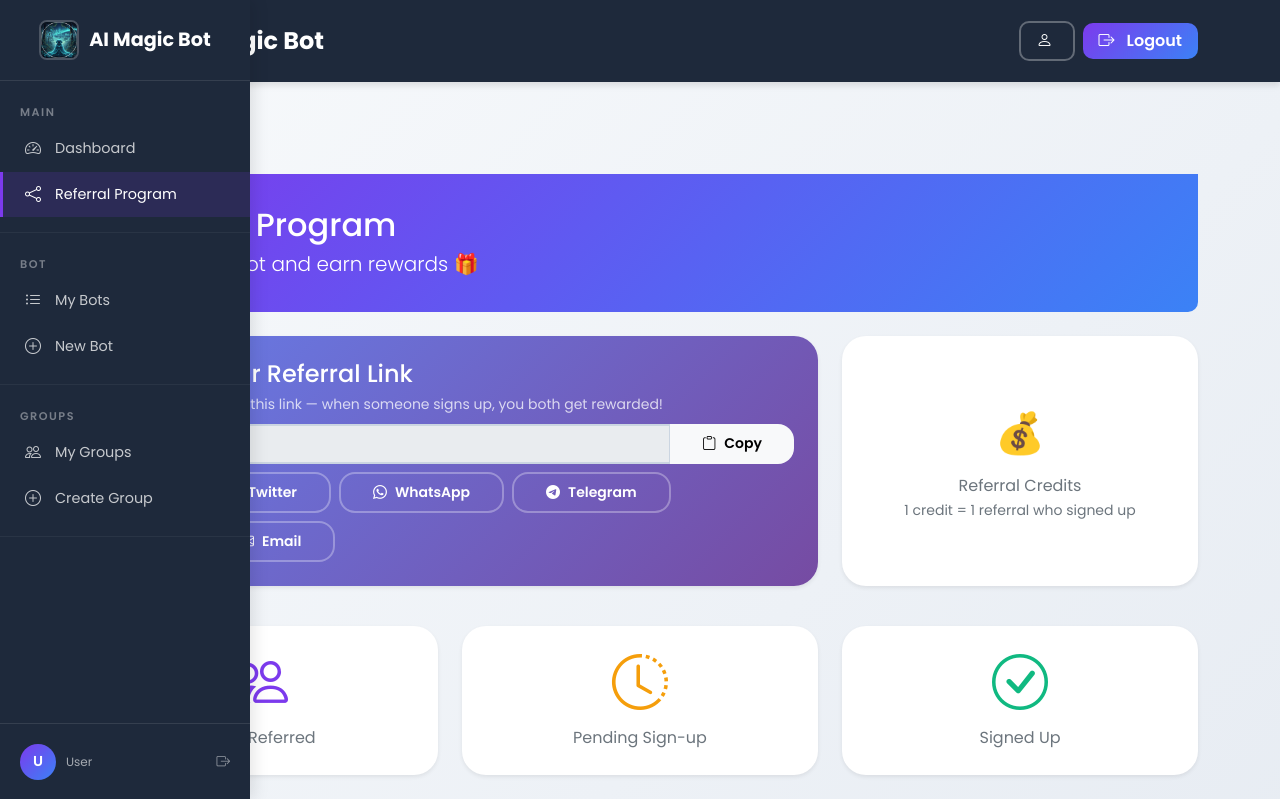
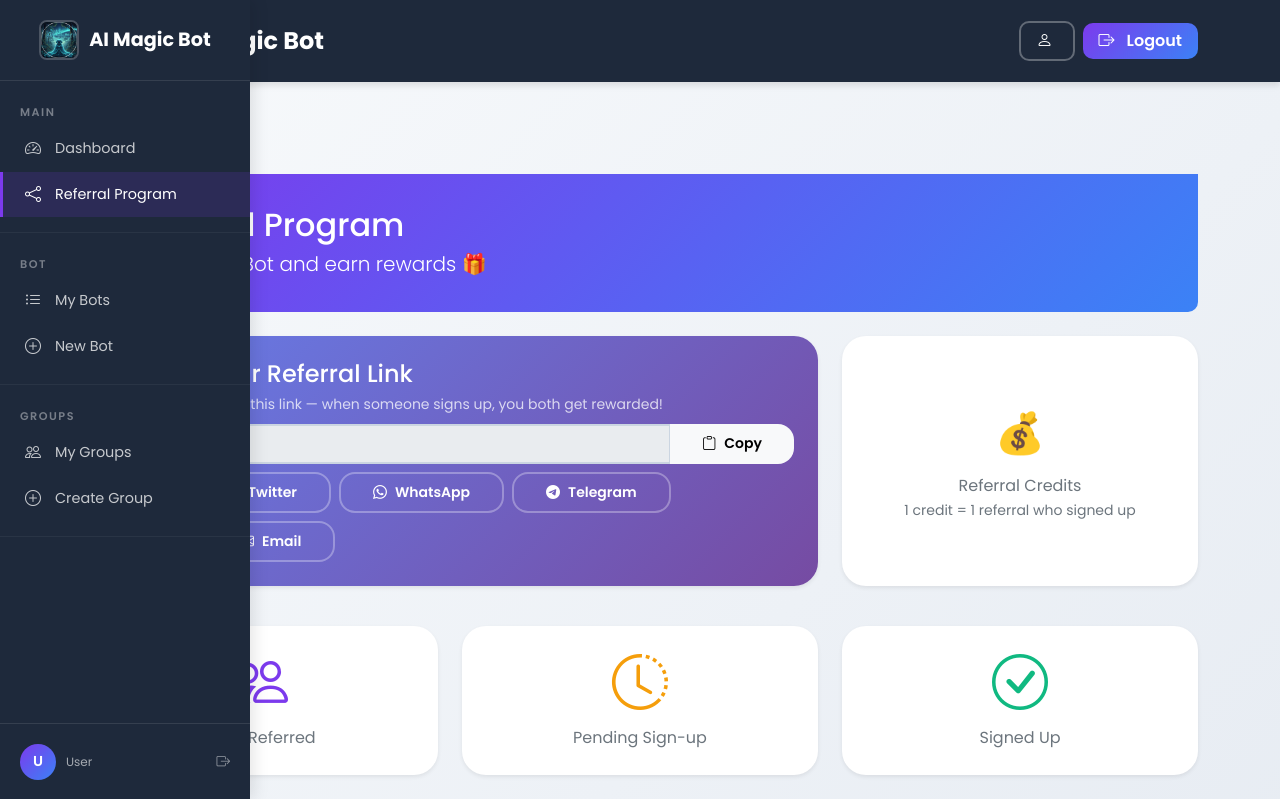
Before and after one commit to magicbotaiteam-blip/flask_auth_app, a Flask app: template templates/referrer.html in a window 1280 px wide. Shown: the top 799 px of the page. Run offline with Flask 3, Linux system fonts and the light colour scheme; the template is opened without the code that fills it, so the values that code supplies are empty.

Commit message:
Add left spacing to Referral Program heading on referrer page

```diff
--- a/templates/referrer.html
+++ b/templates/referrer.html
@@ -9,7 +9,7 @@
 <div class="container py-4">
     <div class="page-header mb-4">
         <div class="d-flex justify-content-between align-items-center">
-            <div>
+            <div class="ms-2">
                 <h2 class="mb-1"><i class="bi bi-share"></i> Referral Program</h2>
                 <p class="lead mb-0" style="color: #fff;">Share AI Magic Bot and earn rewards 🎁</p>
             </div>
```
